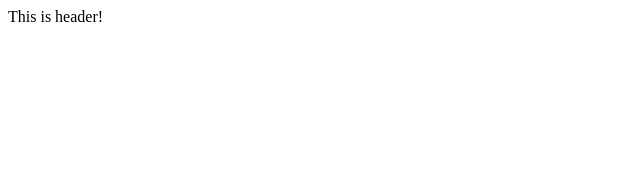
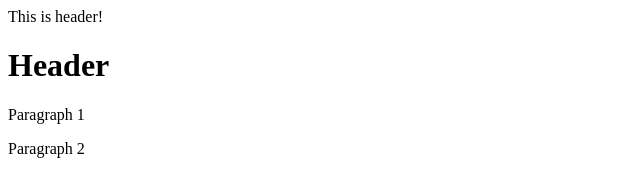
Before and after one commit to mkravil/git-test, a plain HTML site: page index.html in a window 1280 px wide. Shown: the whole page, without its empty margins (0-640 px from the left). Drawn offline with Linux system fonts and the light colour scheme.

Commit message:
Update index.html

```diff
--- a/index.html
+++ b/index.html
@@ -1,6 +1,8 @@
 <html>
     <header>This is header!</header>
     <body>
-
+        <h1>Header</h1>
+        <p>Paragraph 1</p>
+        <p>Paragraph 2</p>
     </body>
 </html>
```
